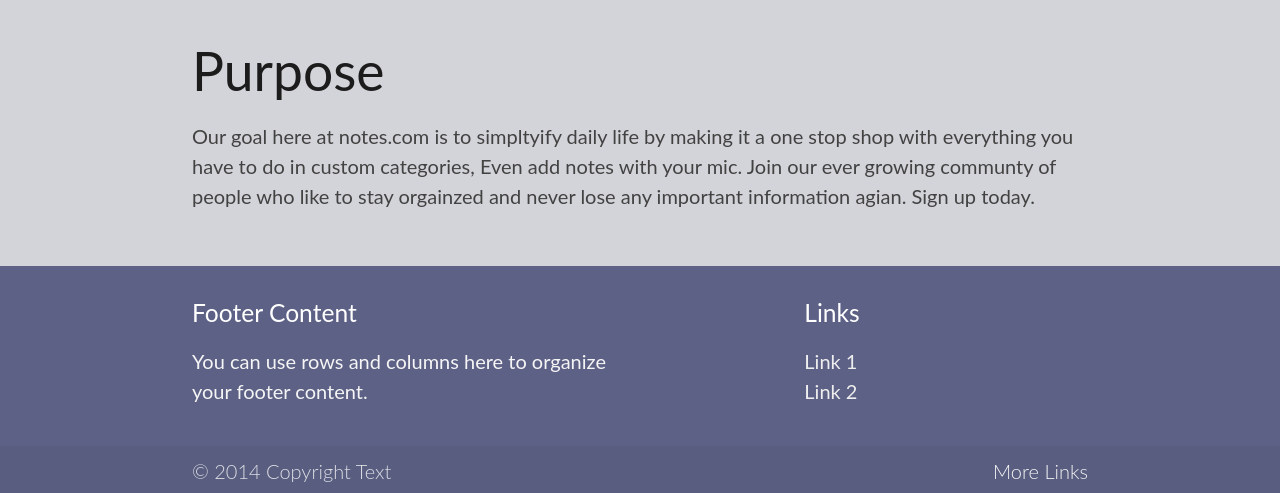
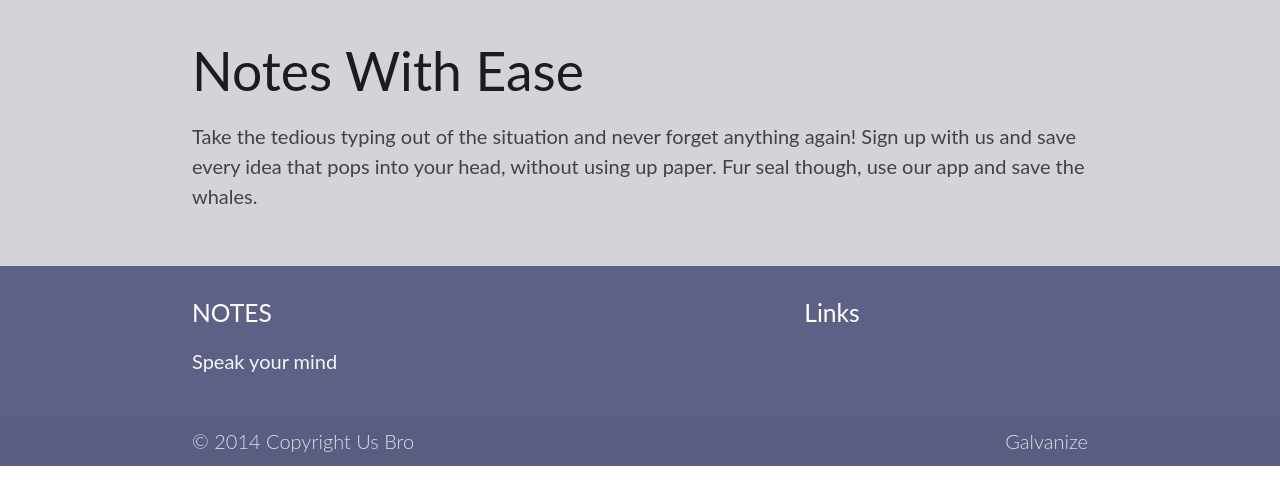
Before and after one commit to brian-kracha/forgetMeNotes, a website: page public/landing.html in a window 1280 px wide. Shown: the part 1498-1991 px from the top of the page. After the commit the page ends 1964 px from the top, so only its background shows below. Drawn offline with nearby package versions, Linux system fonts and the light colour scheme.

Commit message:
landing html updated

```diff
--- a/public/landing.html
+++ b/public/landing.html
@@ -55,7 +55,7 @@
     </div>
     <div class="section">
       <div class="row container">
-          <h2 class="header">About Me</h2>
+          <h2 class="header">About Us</h2>
           <p class="grey-text text-darken-3 lighten-3">Notes.com is the best note taking app in the world. Come sign up for free to never forget anything again. Add new notes to custom categories, sort them by priority. Even make friends and share notes or look up other people note by tags! Come join us today.</p>
       </div>
     </div>
@@ -74,9 +74,8 @@
     </div>
     <div class="section">
       <div class="row container">
-          <h2 class="header">Purpose</h2>
-          <p class="grey-text text-darken-3 lighten-3">Our goal here at notes.com is to simpltyify daily life by making it a one stop shop with everything you have to do in custom categories, Even add notes with your mic.
-          Join our ever growing communty of people who like to stay orgainzed and never lose any important information agian. Sign up today.</p>
+          <h2 class="header">Notes With Ease</h2>
+          <p class="grey-text text-darken-3 lighten-3">Take the tedious typing out of the situation and never forget anything again! Sign up with us and save every idea that pops into your head, without using up paper. Fur seal though, use our app and save the whales.</p>
       </div>
     </div>
     <!-- footer section -->
@@ -84,22 +83,19 @@
           <div class="container">
             <div class="row">
               <div class="col l6 s12">
-                <h5 class="white-text">Footer Content</h5>
-                <p class="grey-text text-lighten-4">You can use rows and columns here to organize your footer content.</p>
+                <h5 class="white-text">NOTES</h5>
+                <p class="grey-text text-lighten-4">Speak your mind</p>
               </div>
               <div class="col l4 offset-l2 s12">
                 <h5 class="white-text">Links</h5>
-                <ul>
-                  <li><a class="grey-text text-lighten-3" href="#!">Link 1</a></li>
-                  <li><a class="grey-text text-lighten-3" href="#!">Link 2</a></li>
-                </ul>
+
               </div>
             </div>
           </div>
           <div class="footer-copyright">
             <div class="container">
-            © 2014 Copyright Text
-            <a class="grey-text text-lighten-4 right" href="#!">More Links</a>
+            © 2014 Copyright Us Bro
+            <a class="grey-text text-lighten-2 right" href="#!">Galvanize</a>
             </div>
           </div>
         </footer>
```
